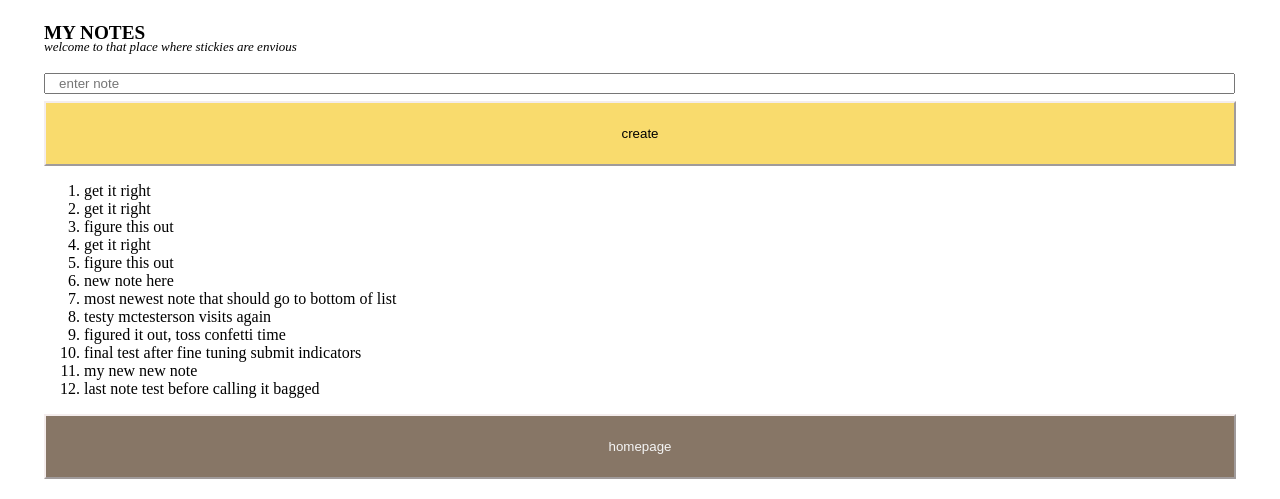
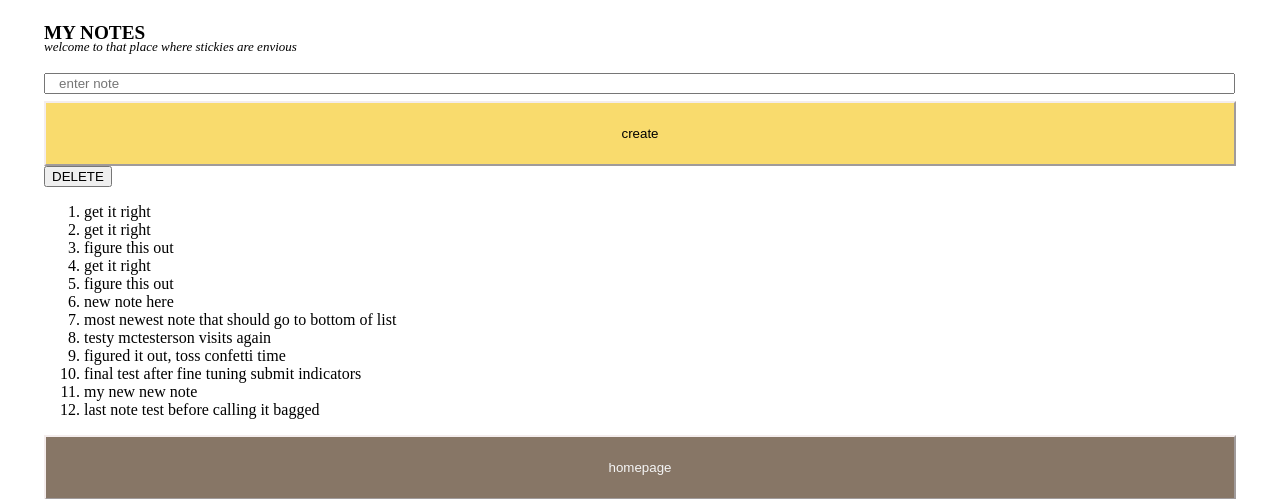
Before and after one commit to LaTonia-Mertica/todo-django-app, a Django app: template todolist/templates/notes.html in a window 1280 px wide. Shown: the top 499 px of the page. Run offline with Django 3.2, Linux system fonts and the light colour scheme; the template is opened without the code that fills it: values that come from a table or form of the project are taken from there, others are empty; data comes from the database, SQL or seed files in the repository.

Commit message:
adding delete for todo list

```diff
--- a/todolist/templates/notes.html
+++ b/todolist/templates/notes.html
@@ -12,10 +12,12 @@
 
 <h4 style="font-size: small; font-style: italic; font-weight: normal;">welcome to that place where stickies are envious</h2>
 
-    <form action="{% url 'notes' %}" method='POST'>
+    <form action="{% url 'notes' note_id %}" method='POST'>
         {% csrf_token %} {{ form }}
         <br/>
         <input type="submit" name="create" value="create" style="padding: 23px; background-color: #f9db6d; border-color: #f4eded; cursor: pointer; width: 100%; margin-top: 7px;" />
+        <br/>
+        <input type="submit" name="delete" value="DELETE"/>
     </form>
 
     <ol>
--- a/todolist/views.py
+++ b/todolist/views.py
@@ -52,7 +52,7 @@ def task(request, task_id):
 
         return HttpResponseRedirect(reverse('todolist'))
 
-def notes(request):
+def notes(request, note_id):
     if request.method == 'GET':
         notes = Note.objects.all().order_by('note_id')
         form = NoteForm()
@@ -63,4 +63,8 @@ def notes(request):
         if form.is_valid():
             note = form.cleaned_data['notes']
             Note.objects.create(note_text=note)
+
+        elif 'delete' in request.POST:
+            Note.objects.filter(pk=note_id).delete()
+
         return HttpResponseRedirect(reverse('notes'))
```
